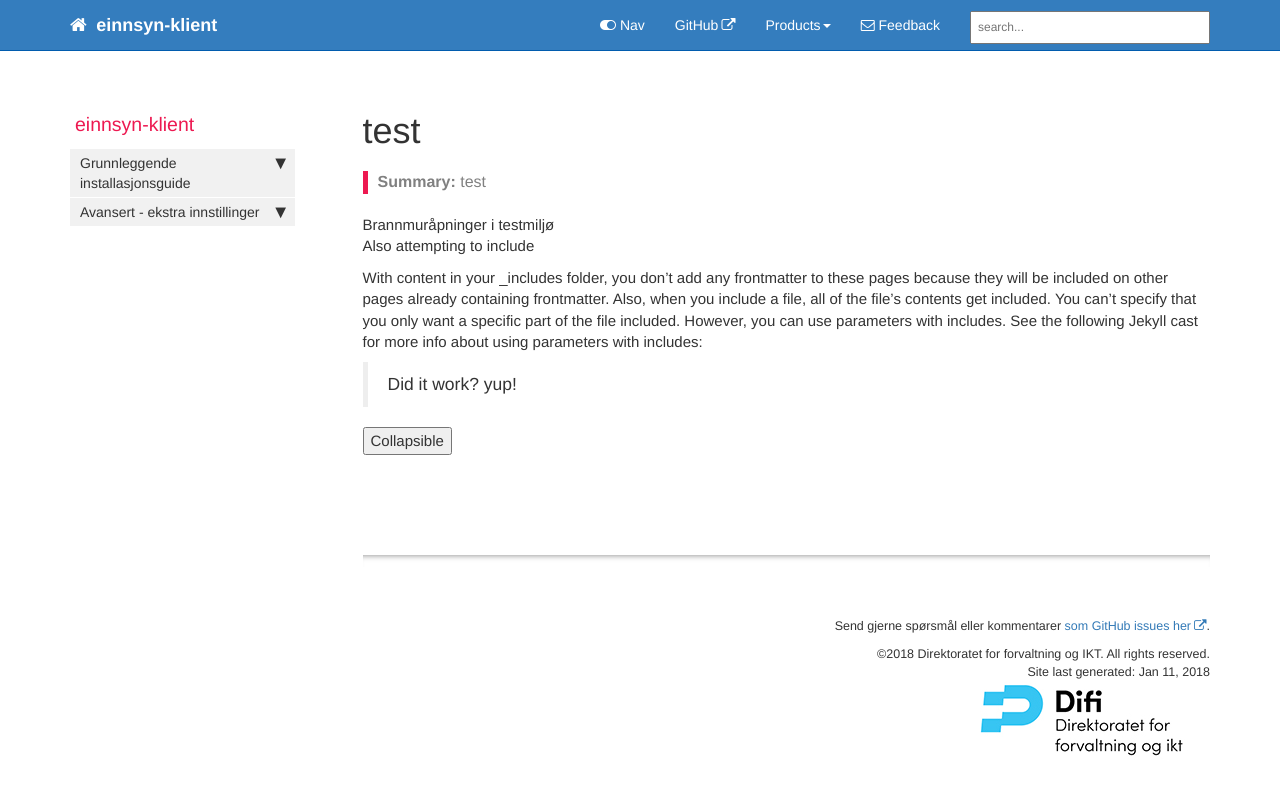
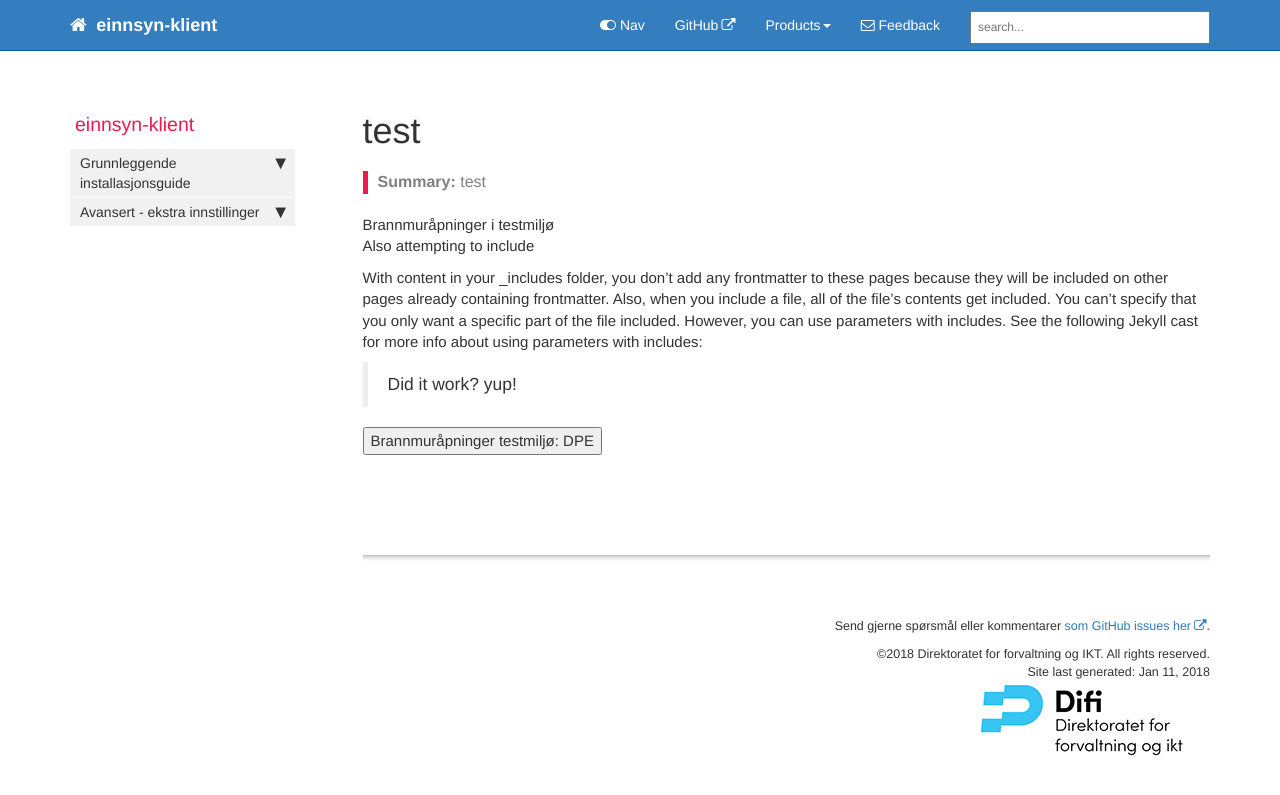
Before and after one commit to difi/einnsyn-klient, a Jekyll site: the page built from pages/test.md, in a window 1280 px wide. Shown: the top 795 px of the page. Built offline with Jekyll 4.4.1, drawn with Linux system fonts in a browser that asks for light colours; nearby versions of some CDN libraries; comment, search, counter and statistics services are not loaded; some of the changed lines change nothing that is shown.

Commit message:
Update test.md

```diff
--- a/pages/test.md
+++ b/pages/test.md
@@ -54,8 +54,44 @@
 
 >Did it work? yup!
 
-<button data-toggle="collapse" data-target="#demo">Collapsible</button>
+<button data-toggle="collapse" data-target="#demo">Brannmuråpninger testmiljø: DPE</button>
 
 <div id="demo" class="collapse">
-Lorem ipsum dolor text....
+<p>
+	### Generelle
+Sentrale tjenester(Adresseoppslag, sentral konfigurasjon mm.)
+* beta-meldingsutveksling.difi.no
+	- 93.94.10.30:443
+	- 93.94.10.45:443
+	- 93.94.10.5:443
+
+Id-portens autentiseringstjeneste
+* oidc-ver2.difi.no
+	- 146.192.252.152:443
+* oidc-ver1.difi.no
+	- 146.192.252.121:443
+
+Logging
++ 93.94.10.18:8300/5343
+
+### einnsyn
+Meldingsformidler eInnsyn
+* move-dpe.servicebus.windows.net -> *.cloudapp.net[Hva er dette? les mer her]()
+
+### Meldingsformidler DPO og DPV
+* www.altinn.no
+	- 79.171.86.33:443
+
+### Meldingsformidler DPI
+
+qaoffentlig.meldingsformidler.digipost.no
+	- 146.192.168.18:443
+	- 146.192.168.19:443
+
+Meldingsformidler KS SvarUt/SvarInn
+
+test.svarut.ks.no -> 193.161.160.165:443
+
+</p>
+
 </div>
```
